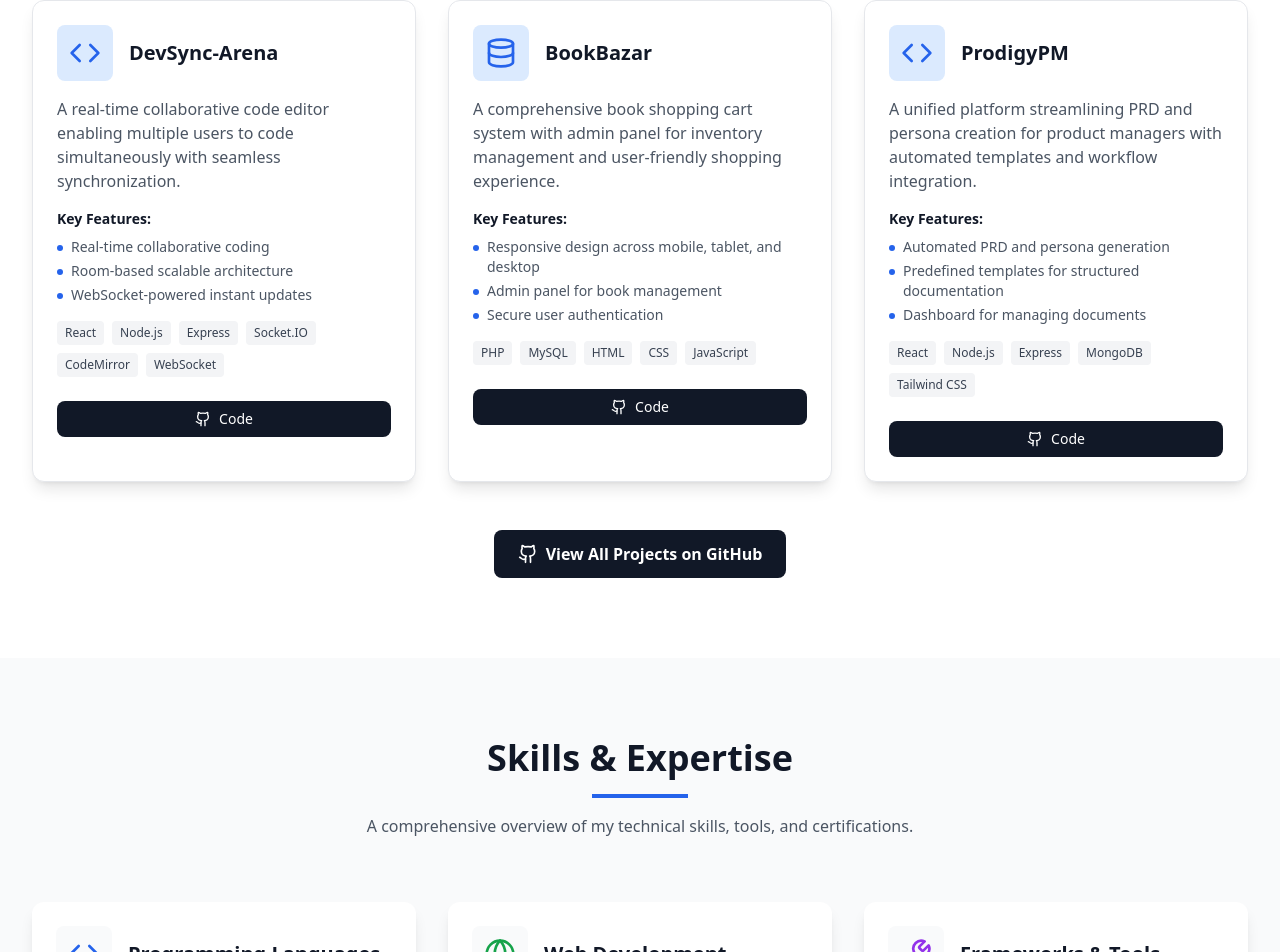
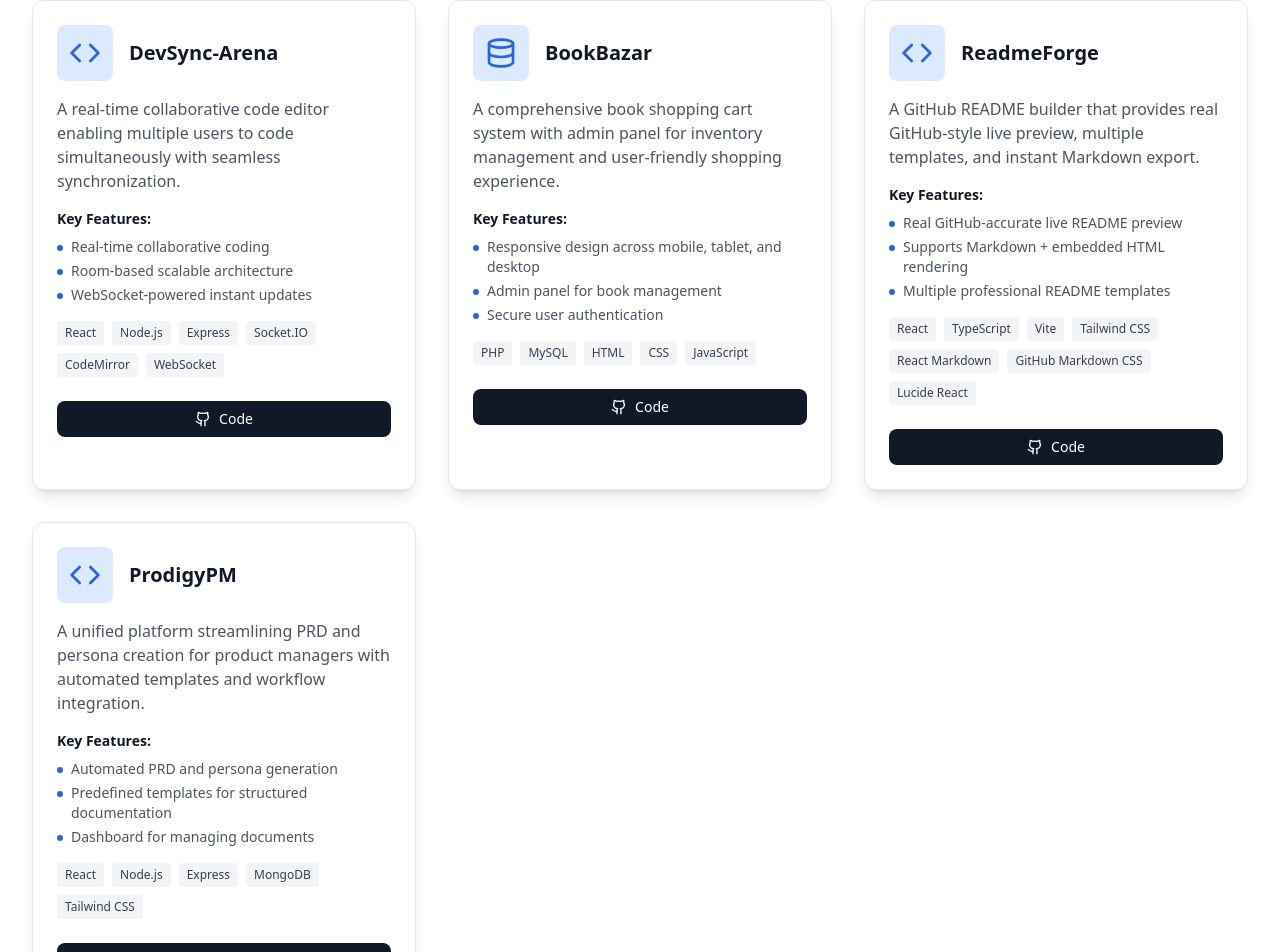
Before and after one commit to ramasheshasai/Portfoilio_Final, a React (Vite) app: page / in a window 1280 px wide. Shown: the part 3548-4500 px from the top of the page. Built offline with nearby package versions, Linux system fonts and the light colour scheme.

Commit message:
Project Addition

```diff
--- a/src/components/Projects.tsx
+++ b/src/components/Projects.tsx
@@ -52,6 +52,61 @@ const Projects = () => {
       icon: <Database className="w-8 h-8" />,
       category: "Full Stack",
     },
+    {
+  title: "ReadmeForge",
+  description:
+    "A GitHub README builder that provides real GitHub-style live preview, multiple templates, and instant Markdown export.",
+  longDescription:
+    "Designed and built ReadmeForge, a production-quality GitHub README generator focused on accuracy and developer experience. The platform offers real GitHub-style Markdown rendering (including HTML, images, badges, and stats cards), multiple professionally designed templates, and instant export. Built with a clean component-driven architecture and optimized for usability, ensuring developers see exactly how their README will appear on GitHub before publishing.",
+  technologies: [
+    "React",
+    "TypeScript",
+    "Vite",
+    "Tailwind CSS",
+    "React Markdown",
+    "GitHub Markdown CSS",
+    "Lucide React"
+  ],
+  features: [
+    "Real GitHub-accurate live README preview",
+    "Supports Markdown + embedded HTML rendering",
+    "Multiple professional README templates",
+    "Instant README.md export and copy",
+    "Developer-focused UI with responsive design"
+  ],
+  github: "https://github.com/ramasheshasai/ReadmeForge",
+  live: "https://git-hub-readme-generator-pi.vercel.app/",
+  icon: <Code className="w-8 h-8" />,
+  category: "Full Stack",
+},
+{
+  title: "ReadmeForge",
+  description:
+    "A GitHub README builder that provides real GitHub-style live preview, multiple templates, and instant Markdown export.",
+  longDescription:
+    "Designed and built ReadmeForge, a production-quality GitHub README generator focused on accuracy and developer experience. The platform offers real GitHub-style Markdown rendering (including HTML, images, badges, and stats cards), multiple professionally designed templates, and instant export. Built with a clean component-driven architecture and optimized for usability, ensuring developers see exactly how their README will appear on GitHub before publishing.",
+  technologies: [
+    "React",
+    "TypeScript",
+    "Vite",
+    "Tailwind CSS",
+    "React Markdown",
+    "GitHub Markdown CSS",
+    "Lucide React"
+  ],
+  features: [
+    "Real GitHub-accurate live README preview",
+    "Supports Markdown + embedded HTML rendering",
+    "Multiple professional README templates",
+    "Instant README.md export and copy",
+    "Developer-focused UI with responsive design"
+  ],
+  github: "https://github.com/ramasheshasai/ReadmeForge",
+  live: "https://git-hub-readme-generator-pi.vercel.app/",
+  icon: <Code className="w-8 h-8" />,
+  category: "Tech Stack",
+},
+
     {
       title: "News Website",
       description:
```
